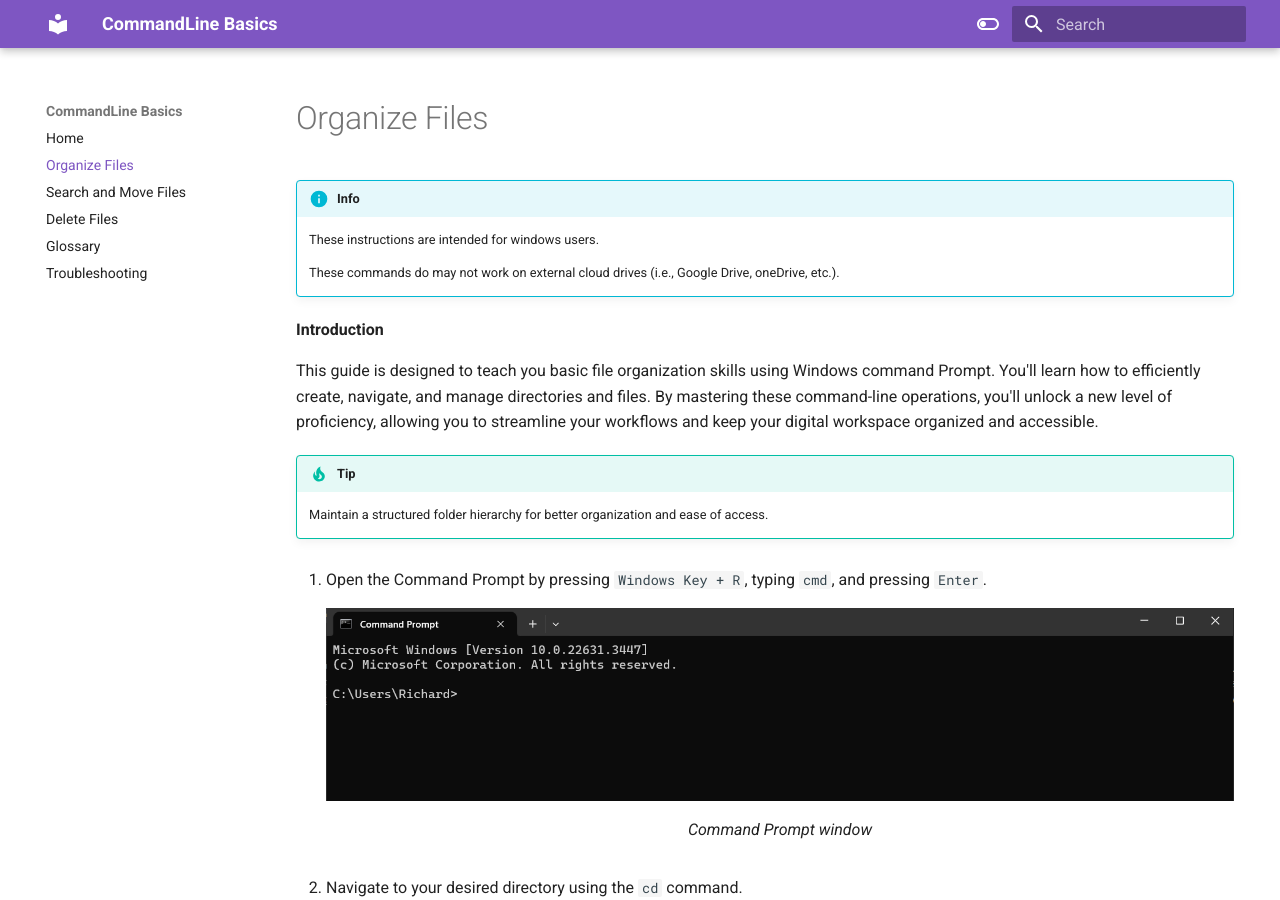
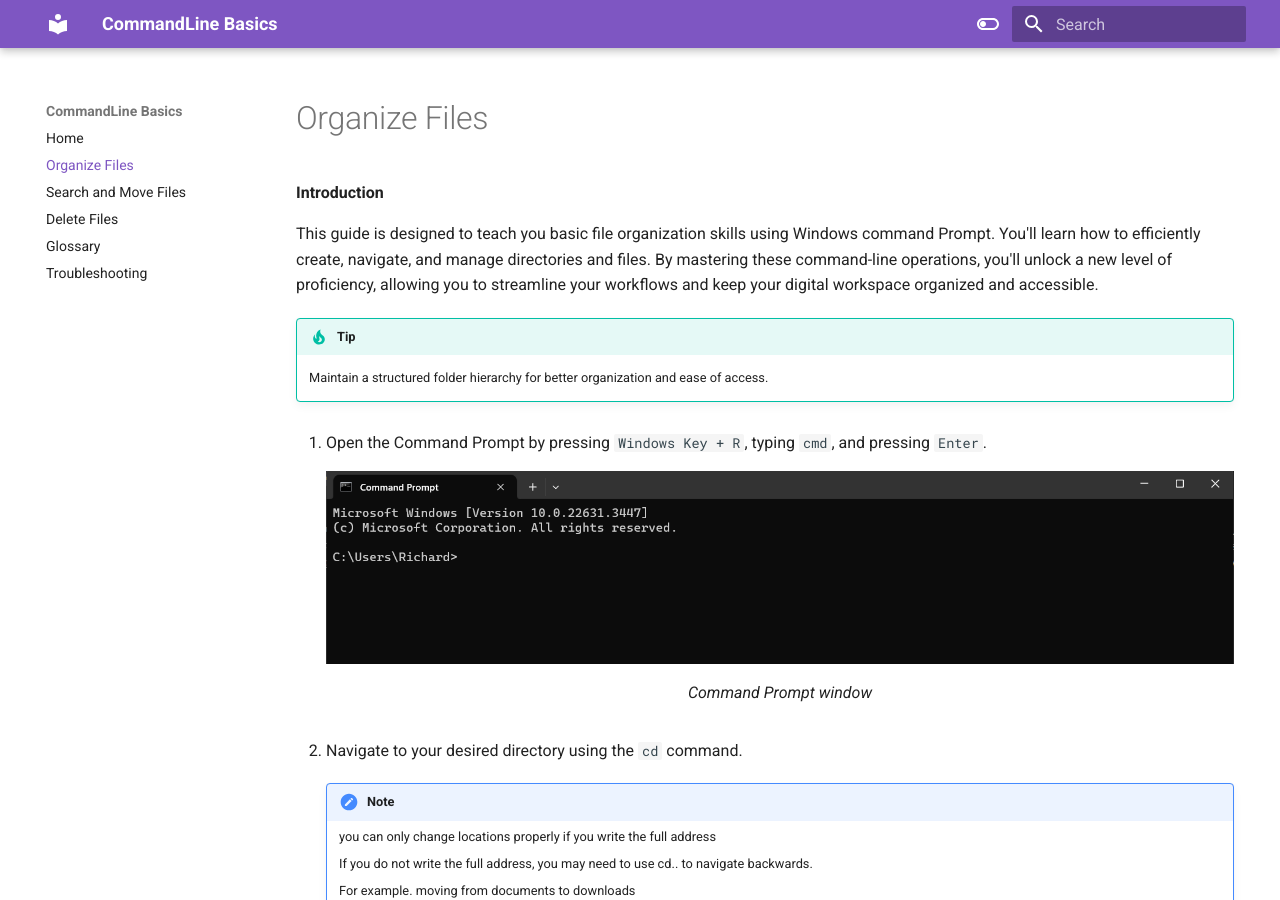
Before and after one commit to RichardLi6/UsingCommandLine, an MkDocs documentation site: the page built from docs/OrganizeFiles.md, in a window 1280 px wide and 900 px high. Built offline with MkDocs 1.6.1 and Material for MkDocs 9.7.7, drawn with Linux system fonts in a browser that asks for light colours.

Commit message:
move the info to the index.md

```diff
--- a/docs/OrganizeFiles.md
+++ b/docs/OrganizeFiles.md
@@ -1,9 +1,9 @@
 # Organize Files
 
-!!! info
+<!-- !!! info
     These instructions are intended for windows users.
 
-    These commands do may not work on external cloud drives (i.e., Google Drive, oneDrive, etc.).
+    These commands do may not work on external cloud drives (i.e., Google Drive, oneDrive, etc.). -->
 
 <b> Introduction</b>
 
--- a/docs/SearchMove.md
+++ b/docs/SearchMove.md
@@ -1,9 +1,4 @@
 # Search and Move Files
-
-!!! info
-    These instructions are intended for windows users.
-
-    These commands do may not work on external cloud drives (i.e., Google Drive, oneDrive, etc.).
 
 
 <b>Introduction</b>
```
Also changed, not shown: docs/index.md (+6 -0 lines).
